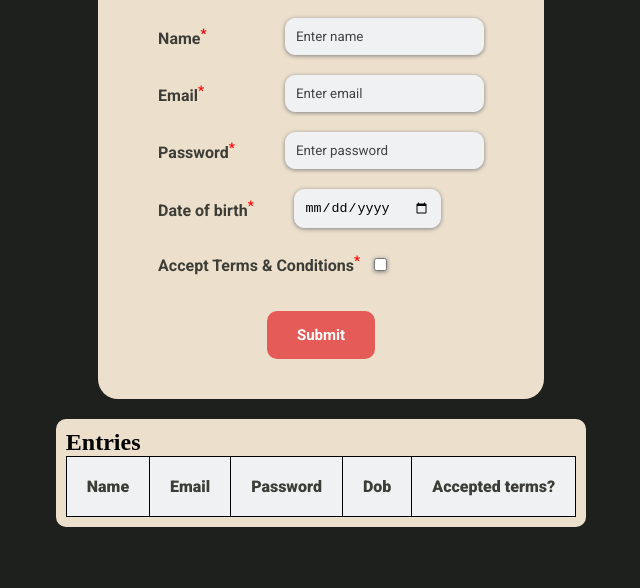
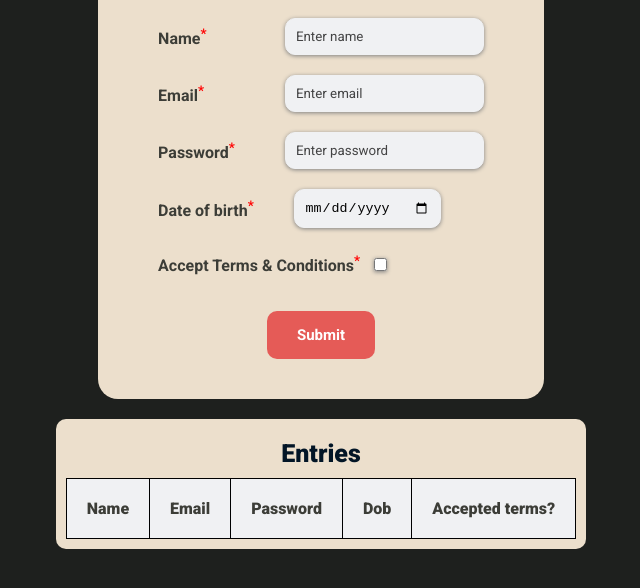
Before and after one commit to GnaniSai/wd101, a plain HTML site: page index.html in a window 1280 px wide. Shown: the part 160-748 px from the top of the page, without its empty margins (319-959 px from the left). Drawn offline with Linux system fonts and the light colour scheme.

Commit message:
Update style.css

```diff
--- a/style.css
+++ b/style.css
@@ -114,6 +114,16 @@ input#password:invalid:focus{
 
 }
 
+h2{
+  color: #021526;
+  padding: 10px 0px;
+  text-align: center;
+  font-family: "Roboto", sans-serif;
+  font-weight: 900;
+  font-style: normal;
+  font-size: 25px;
+}
+
 .tables-content{
   width: fit-content;
   margin: 20px auto;
```
